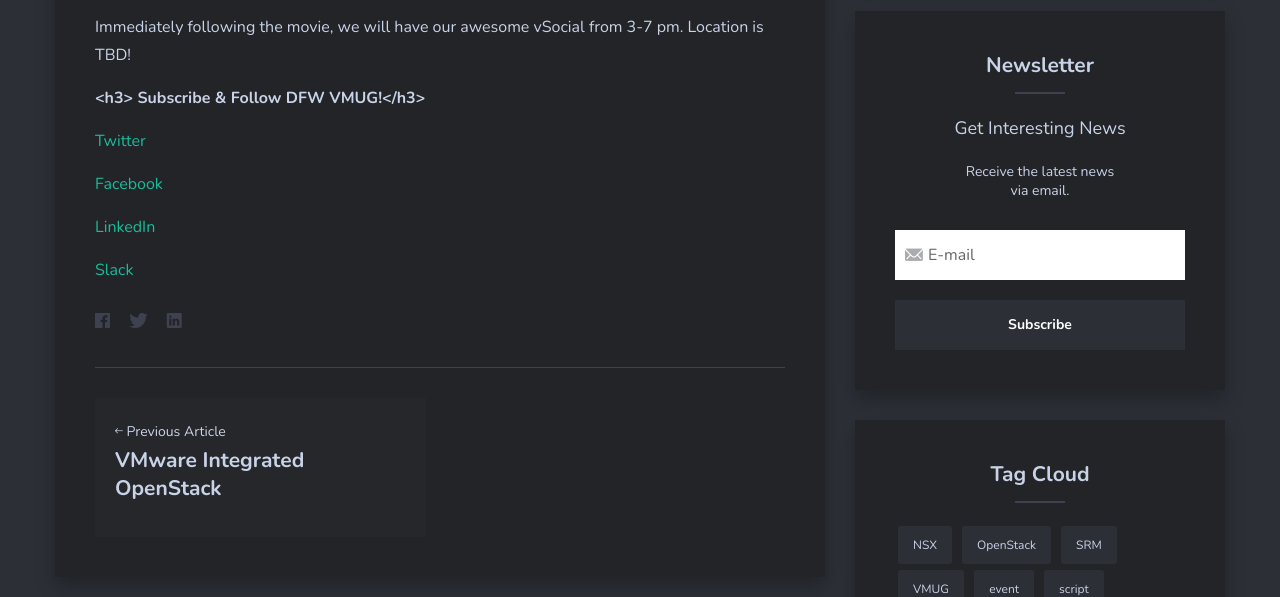
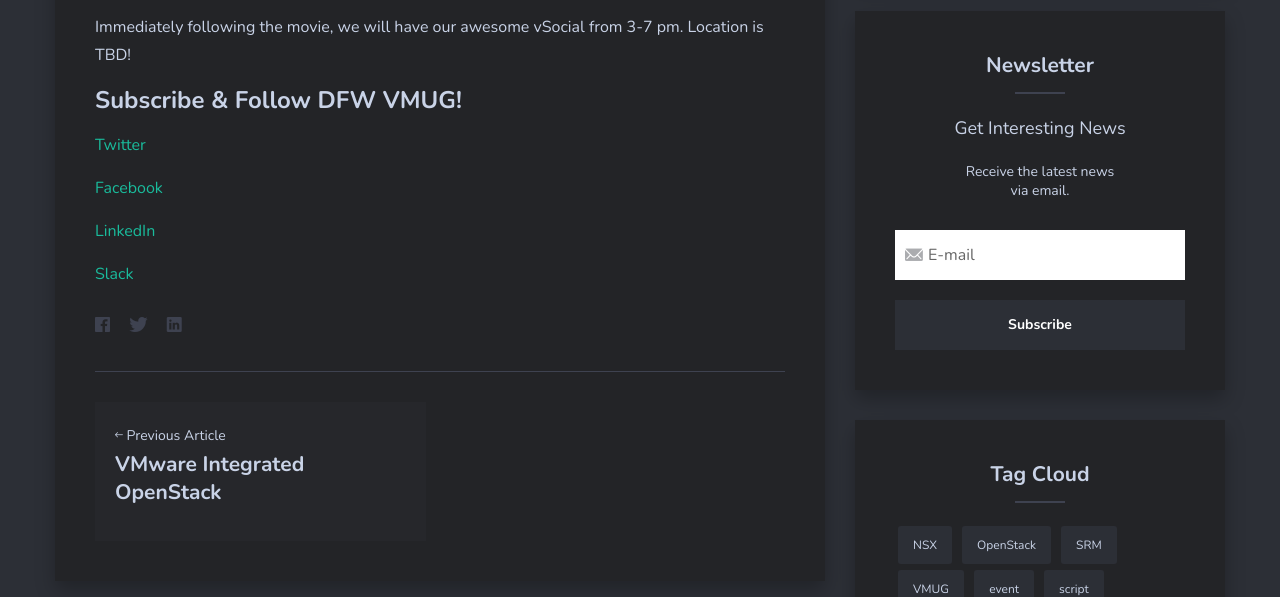
Before and after one commit to vNinjaDFW/vNinjaDFW.github.io, a Jekyll site: the page built from _posts/2020-03-10-dfwvmugmarch.md, in a window 1280 px wide. Shown: the part 1033-1630 px from the top of the page. Built offline with Jekyll 4.4.1, drawn with Linux system fonts in a browser that asks for light colours; nearby versions of some CDN libraries; comment, search, counter and statistics services are not loaded.

```diff
--- a/_posts/2020-03-10-dfwvmugmarch.md
+++ b/_posts/2020-03-10-dfwvmugmarch.md
@@ -25,7 +25,7 @@ Thanks to our SPONSORS!
 
 Immediately following the movie, we will have our awesome vSocial from 3-7 pm. Location is TBD!
 
-**<h3> Subscribe & Follow DFW VMUG!</h3>**
+<h3> Subscribe & Follow DFW VMUG!</h3>
 
 [Twitter](https://twitter.com/dfwvmug)
 
```
